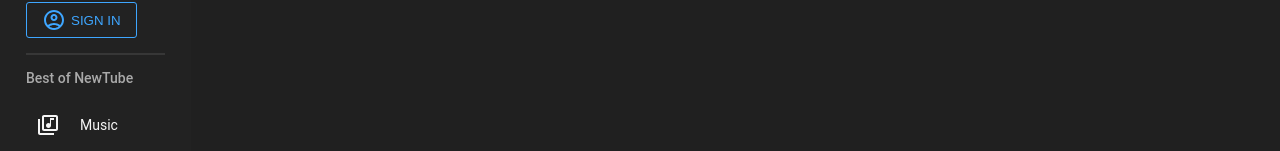
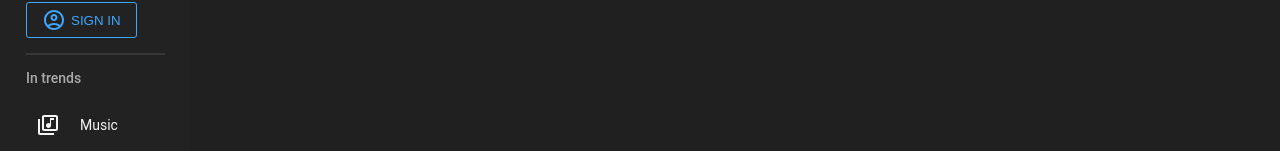
Before and after one commit to pavelzolotin/youtube-clone-react-app, a React (Create React App) app in the folder client/: page / in a window 1280 px wide. Shown: the part 383-534 px from the top of the page. Built offline with nearby package versions, Linux system fonts and the light colour scheme; no server answers.

Commit message:
current user condition for tabs

```diff
--- a/client/src/components/Sidebar.jsx
+++ b/client/src/components/Sidebar.jsx
@@ -120,7 +120,7 @@ const Sidebar = ({darkMode, setDarkMode}) => {
                     History
                 </Item>
                 <SectionDivider/>
-                {!currentUser &&
+                {!currentUser ? (
                     <>
                         <Login>
                             Sign in to like videos, comment and subscribe.
@@ -131,10 +131,15 @@ const Sidebar = ({darkMode, setDarkMode}) => {
                                 </Button>
                             </Link>
                         </Login>
+                        <SectionDivider/>
+                        <Title>In trends</Title>
                     </>
+                ) : (
+                    <>
+                        <Title>Subscriptions</Title>
+                    </>
+                )
                 }
-                <SectionDivider/>
-                <Title>Best of NewTube</Title>
                 <Item>
                     <LibraryMusicOutlinedIcon/>
                     Music
```
